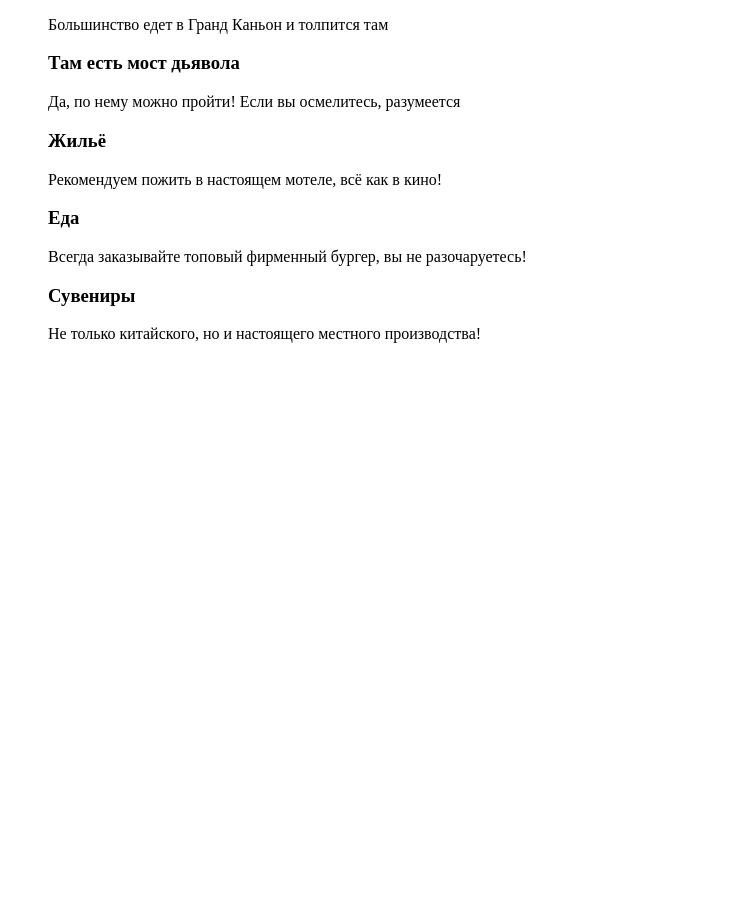
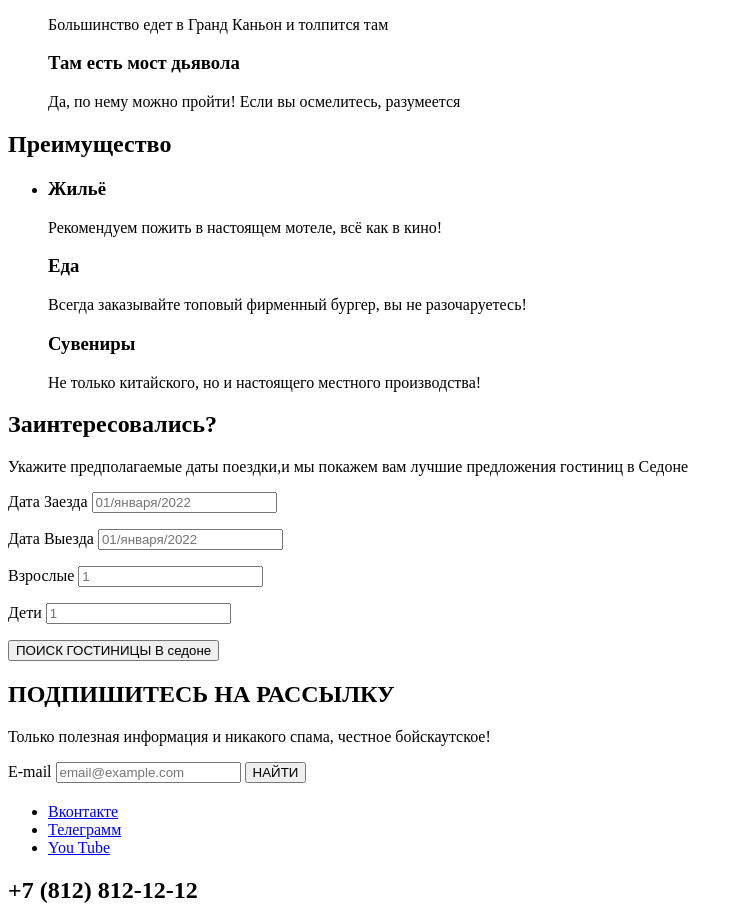
Before and after one commit to htmlacademy-htmlcss/2205321-sedona-35, a plain HTML site: page index.html in a window 1280 px wide. Shown: the part 562-1486 px from the top of the page, without its empty margins (0-743 px from the left). Before the commit the page ends 921 px from the top, so only its background shows below. Drawn offline with Linux system fonts and the light colour scheme.

Commit message:
Update index.html

```diff
--- a/index.html
+++ b/index.html
@@ -41,10 +41,10 @@
       </nav>
     </header>
     <main class="main-index">
-      <h1 class="visualy-hidden">Судона</h1>
+      <h1 class="visualy-hidden">Седона</h1>
       <img class="logo" src="" alt="Логотип Седона">
       <section class="advantages">
-        <h2 class="visualy-hidden">Преимущества</h2>
+        <h2 class="visualy-hidden">Преимуществo</h2>
         <ul class="advantages-list">
          <li class="advantages-item">
           <h3 class="advantages-title">Настоящий городок</h3>
@@ -57,17 +57,96 @@
           <p class="advantages-description">Большинство едет в Гранд Каньон и толпится там</p>
           <h3 class="advantages-title">Там есть мост дьявола</h3>
           <p class="advantages-description">Да, по нему можно пройти! Если вы осмелитесь, разумеется</p>
-          <h3 class="advantages-title">Жильё</h3>
-          <p class="advantages-description">Рекомендуем пожить в настоящем мотеле, всё как в кино!</p>
-          <h3 class="advantages-title">Еда</h3>
-          <p class="advantages-description">Всегда заказывайте топовый фирменный бургер, вы не разочаруетесь!</p>
-          <h3 class="advantages-title">Сувениры</h3>
-          <p class="advantages-description">Не только китайского, но и настоящего местного производства!</p>
+          </li>
+          </ul>
+      </section>
+      <section class="advantage">
+        <h2 class="advantage-title">Преимуществo</h2>
+        <ul class="advantage-list">
+          <li class="advantage-item">
+          <h3 class="advantage-title">Жильё</h3>
+          <p class="advantage-description">Рекомендуем пожить в настоящем мотеле, всё как в кино!</p>
+          <h3 class="advantage-title">Еда</h3>
+          <p class="advantage-description">Всегда заказывайте топовый фирменный бургер, вы не разочаруетесь!</p>
+          <h3 class="advantage-title">Сувениры</h3>
+          <p class="advantage-description">Не только китайского,  но и настоящего местного производства!</p>
          </li>
       </ul>
       </section>
+      <section class="appointment">
+        <h2 class="appointment-title">Заинтересовались?</h2>
+        <p>Укажите предполагаемые даты поездки,и мы покажем вам лучшие предложения гостиниц в Седоне</p>
+        <form class="appointment-form"action="https://echo.htmlacademy.ru/" metod="post">
+          <p class="appointment-form-date-entrada">
+          <label for="appointment-date-entrada">Дата Заезда</label>
+          <input type="text" id="appointment-date-entrada" name="appointment-date-entrada" placeholder="01/января/2022">
+          </p>
+          <p class="appointment-form-date-salida">
+            <label for="appointment-date-salida">Дата Выезда</label>
+            <input type="text" id="appointment-date-salida" name="appointment-date-salida" placeholder="01/января/2022">
+            </p>
+            <p class="appointment-form-date-numeroadultos">
+              <label for="appointment-date-numeroadultos">Взрослые</label>
+              <input type="text" id="appointment-date-numeroadultos" name="appointment-date-numeroadultos" placeholder="1">
+              </p>
+              <p class="appointment-form-date-numeroninos">
+                <label for="appointment-date-numeroninos">Дети</label>
+                <input type="text" id="appointment-date-numeroninos" name="appointment-date-numeroninos" placeholder="1">
+                </p>
+          <button class="button" type="submit">ПОИСК ГОСТИНИЦЫ В седоне</button>
+
+        </form>
+        </section>
+        <section class="subscribe">
+          <h2 class="subscribe-title">ПОДПИШИТЕСЬ НА РАССЫЛКУ</h2>
+          <p>Только полезная информация и никакого спама, честное бойскаутское!</p>
+          <form class="subscribe-form"action="https://echo.htmlacademy.ru/" metod="post">
+            <p class="subscribe-form-email"Ваш e-mail>
+              <label for="subscribe-form-email">E-mail</label>
+          <input class="field" placeholder="email@example.com" type="email" name="subscribe-form-email" id="subscribe-form-email" required>
+          <button class="button subscribe-button" type="submit">
+            <span class="visualy-hidden">НАЙТИ</span>
+          </button>
+           </p>
+           </form>
+        </section>
 
     </main>
+    <footer class="page-footer">
+      <section class="footer-social">
+        <h2 class="page-footer-title"></h2>
+        <ul class="footer-social-list">
+          <li class="footer-social-item">
+            <a class="button" href="https://vk.com/htmlacademy">
+              <span class="visualy-hidden">Вконтакте</span>
+            </a>
+          </li>
+          <li class="footer-social-item">
+            <a class="button" href="https://t.me/htmlacademy">
+              <span class="visualy-hidden">Телеграмм</span>
+              </a>
+              </li>
+              <li class="footer-social-item">
+                <a class="button" href="https://www.youtube.com/user/htmlacademy">
+                  <span class="visualy-hidden">You Tube</span>
+                  </a>
+                  </li>
+
+        </ul>
+
+      </section>
+      <section class="footer-contacts">
+        <h2 class="page-footer-title">+7 (812) 812-12-12</h2>
+
+      </section>
+      <section class="footer-logo">
+        <h2 class="visualy-hidden"></h2>
+        <p class="footer-logo-text"> <a class="htmlacademy-link" href="https://htmlacademy.ru">
+          </a>
+          </p>
+
+      </section>
+    </footer>
 
   </body>
 </html>
```
